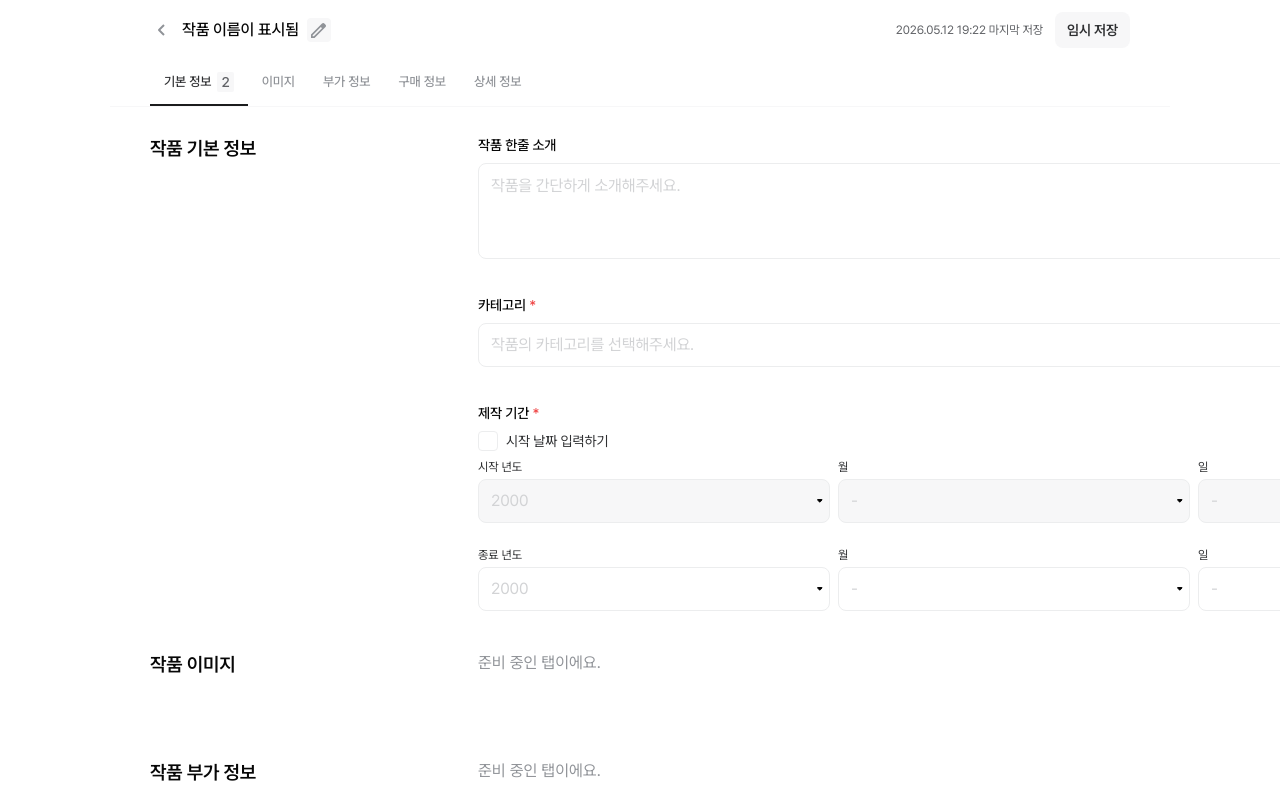
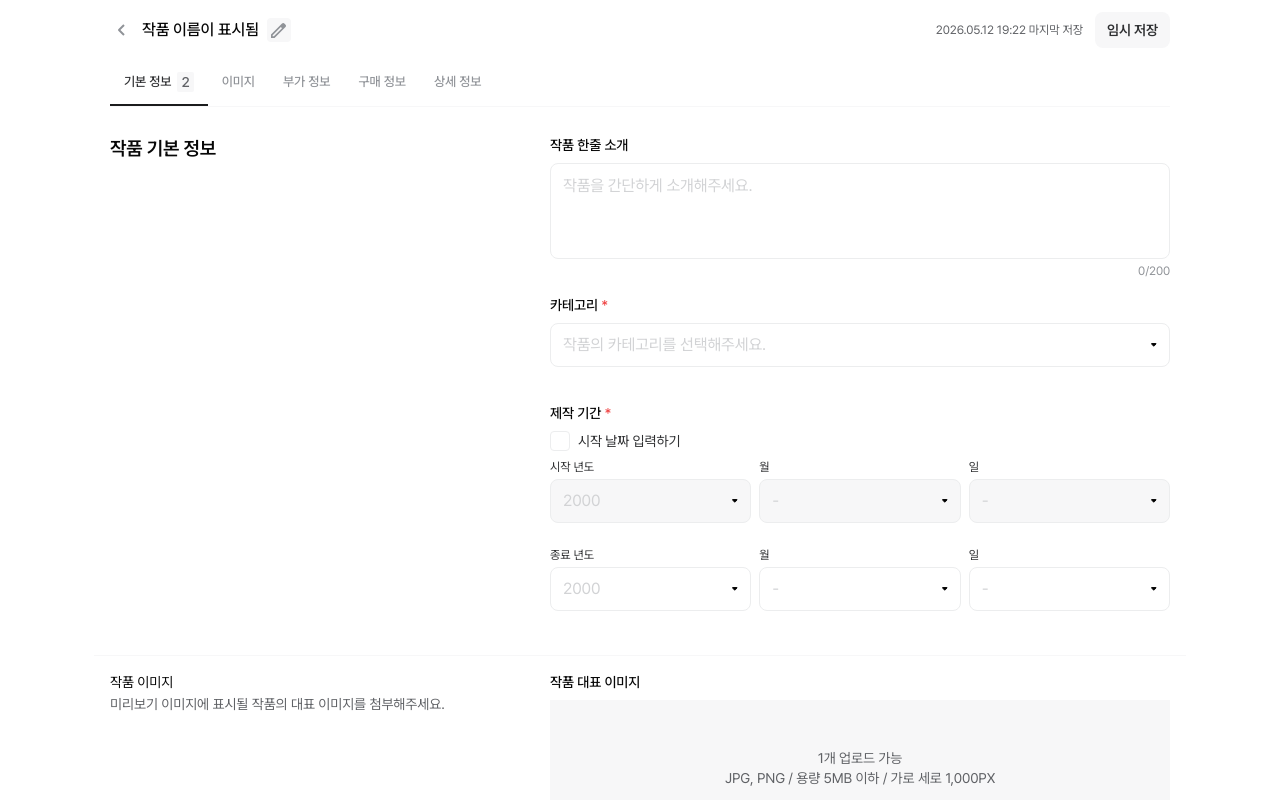
Before and after one commit to DoLog-Team/DoLog-FE, a Next.js app in the folder apps/client/: page /artist-admin/artworks/new in a window 1280 px wide. Built offline with nearby package versions, Linux system fonts and the light colour scheme.

Commit message:
fix: flex 컨테이너 min-width 오버플로우 수정 및 헤더/탭바 패딩 구조 개선

```diff
--- a/apps/client/app/artist-admin/artworks/_components/ArtworkForm.tsx
+++ b/apps/client/app/artist-admin/artworks/_components/ArtworkForm.tsx
@@ -2,10 +2,12 @@
 
 import { useCallback, useMemo, useState } from "react";
 import { DesktopContainer } from "@/components/common/DesktopContainer/DesktopContainer";
+import { Divider } from "@/components/common/Divider/Divider";
 import { FormHeader } from "@/components/common/FormHeader/FormHeader";
 import { useScrollSpy } from "@/components/common/ScrollTabBar/useScrollSpy";
 import { TabBar } from "@/components/common/TabBar/TabBar";
 import { ArtworkBasicInfoSection } from "./sections/ArtworkBasicInfoSection";
+import { ArtworkImageSection } from "./sections/ArtworkImageSection";
 import { ArtworkPlaceholderSection } from "./sections/ArtworkPlaceholderSection";
 
 const TAB_LABELS = [
@@ -17,7 +19,6 @@ const TAB_LABELS = [
 ];
 
 const PLACEHOLDER_SECTIONS = [
-	{ id: "image", title: "작품 이미지" },
 	{ id: "additional", title: "작품 부가 정보" },
 	{ id: "purchase", title: "작품 구매 정보" },
 	{ id: "detail", title: "작품 상세 정보" },
@@ -56,13 +57,24 @@ export const ArtworkForm = ({ title, onBack }: ArtworkFormProps) => {
 				<TabBar tabs={tabs} activeTab={activeTab} onTabClick={handleTabClick} />
 			</div>
 
-			<div className="px-10 py-7">
+			<div className="py-7">
 				<section
+					className="pb-7"
 					ref={(el) => {
 						sectionRefs.basic.current = el;
 					}}
 				>
 					<ArtworkBasicInfoSection onMissingCountChange={handleBasicMissingCountChange} />
+				</section>
+
+				<Divider thickness="thin" fullBleed={true} spacing="md" />
+
+				<section
+					ref={(el) => {
+						sectionRefs.image.current = el;
+					}}
+				>
+					<ArtworkImageSection />
 				</section>
 
 				{PLACEHOLDER_SECTIONS.map(({ id, title }) => (
--- a/apps/client/app/artist-admin/artworks/_components/sections/ArtworkBasicInfoSection.tsx
+++ b/apps/client/app/artist-admin/artworks/_components/sections/ArtworkBasicInfoSection.tsx
@@ -59,10 +59,10 @@ export const ArtworkBasicInfoSection = ({ onMissingCountChange }: ArtworkBasicIn
 
 	return (
 		<div className="flex flex-col gap-4 min-[721px]:flex-row min-[721px]:gap-10">
-			<div className="shrink-0 min-[721px]:w-72">
+			<div className="min-w-0 min-[721px]:w-100">
 				<h2 className="text-head3 text-strong">작품 기본 정보</h2>
 			</div>
-			<div className="flex flex-1 flex-col gap-4">
+			<div className="flex min-w-0 flex-1 flex-col gap-4">
 				<FormField label="작품 한줄 소개">
 					<Textarea
 						placeholder="작품을 간단하게 소개해주세요."
--- a/apps/client/app/artist-admin/artworks/_components/sections/ArtworkPlaceholderSection.tsx
+++ b/apps/client/app/artist-admin/artworks/_components/sections/ArtworkPlaceholderSection.tsx
@@ -5,10 +5,10 @@ export interface ArtworkPlaceholderSectionProps {
 export const ArtworkPlaceholderSection = ({ title }: ArtworkPlaceholderSectionProps) => {
 	return (
 		<div className="flex flex-col gap-4 min-[721px]:flex-row min-[721px]:gap-10">
-			<div className="shrink-0 min-[721px]:w-72">
+			<div className="min-w-0 min-[721px]:w-100">
 				<h2 className="text-head3 text-strong">{title}</h2>
 			</div>
-			<div className="flex-1 text-lightest">준비 중인 탭이에요.</div>
+			<div className="min-w-0 flex-1 text-lightest">준비 중인 탭이에요.</div>
 		</div>
 	);
 };
--- a/apps/client/components/common/DateSelectField/DateSelectField.tsx
+++ b/apps/client/components/common/DateSelectField/DateSelectField.tsx
@@ -17,7 +17,7 @@ export const DateSelectField = ({
 	onChange,
 	disabled,
 }: DateSelectFieldProps) => (
-	<div className="flex flex-1 flex-col gap-1">
+	<div className="flex min-w-0 flex-1 flex-col gap-1">
 		<span className="text-body3 text-light">{label}</span>
 		<Select
 			options={options}
--- a/apps/client/components/common/FormHeader/FormHeader.tsx
+++ b/apps/client/components/common/FormHeader/FormHeader.tsx
@@ -1,8 +1,6 @@
 import Image from "next/image";
 import { Button } from "@/components/common/Button/Button";
-import { DesktopContainer } from "@/components/common/DesktopContainer/DesktopContainer";
 import { PencilIcon } from "@/components/common/icons/PencilIcon";
-import { cn } from "@/lib/utils/cn";
 
 export interface FormHeaderProps {
 	title: string;
@@ -27,7 +25,7 @@ export const FormHeader = ({
 }: FormHeaderProps) => {
 	return (
 		<header className={className}>
-			<DesktopContainer className="flex items-center justify-between py-3">
+			<div className="flex items-center justify-between py-3">
 				<div className="flex items-center gap-2">
 					<button type="button" onClick={onBack} aria-label="뒤로가기">
 						<Image src="/icons/backBtn.svg" alt="" width={24} height={24} />
@@ -53,7 +51,7 @@ export const FormHeader = ({
 						{saveLabel}
 					</Button>
 				</div>
-			</DesktopContainer>
+			</div>
 		</header>
 	);
 };
--- a/apps/client/components/common/Select/Select.tsx
+++ b/apps/client/components/common/Select/Select.tsx
@@ -1,7 +1,7 @@
 "use client";
 
 import Image from "next/image";
-import { useEffect, useRef, useState } from "react";
+import { useEffect, useId, useRef, useState } from "react";
 import { cn } from "@/lib/utils/cn";
 
 export interface SelectOption {
@@ -19,6 +19,8 @@ export interface SelectProps {
 	className?: string;
 	actionLabel?: string;
 	onActionClick?: () => void;
+	id?: string;
+	name?: string;
 }
 
 export const Select = ({
@@ -31,7 +33,11 @@ export const Select = ({
 	className,
 	actionLabel,
 	onActionClick,
+	id,
+	name,
 }: SelectProps) => {
+	const generatedId = useId();
+	const inputId = id ?? generatedId;
 	const [isOpen, setIsOpen] = useState(false);
 	const [query, setQuery] = useState("");
 	const containerRef = useRef<HTMLDivElement>(null);
@@ -71,7 +77,9 @@ export const Select = ({
 				)}
 			>
 				<input
-					className="flex-1 p-3 bg-transparent text-body1 text-light outline-none placeholder:text-disable disabled:text-disable"
+					id={inputId}
+					name={name ?? inputId}
+					className="min-w-0 flex-1 p-3 bg-transparent text-body1 text-light outline-none placeholder:text-disable disabled:text-disable"
 					placeholder={isOpen ? undefined : placeholder}
 					value={isOpen ? query : selectedLabel}
 					onFocus={() => setIsOpen(true)}
--- a/apps/client/components/common/TabBar/TabBar.tsx
+++ b/apps/client/components/common/TabBar/TabBar.tsx
@@ -1,4 +1,3 @@
-import { DesktopContainer } from "@/components/common/DesktopContainer/DesktopContainer";
 import { cn } from "@/lib/utils/cn";
 import { tabItemVariants } from "./TabBar.styles";
 
@@ -18,7 +17,7 @@ export interface TabBarProps {
 export const TabBar = ({ tabs, activeTab, onTabClick, className }: TabBarProps) => {
 	return (
 		<div className={cn("border-b border-stroke-lightest", className)}>
-			<DesktopContainer className="flex overflow-x-auto">
+			<div className="flex overflow-x-auto">
 				{tabs.map((tab) => (
 					<button
 						type="button"
@@ -39,7 +38,7 @@ export const TabBar = ({ tabs, activeTab, onTabClick, className }: TabBarProps)
 						)}
 					</button>
 				))}
-			</DesktopContainer>
+			</div>
 		</div>
 	);
 };
```
